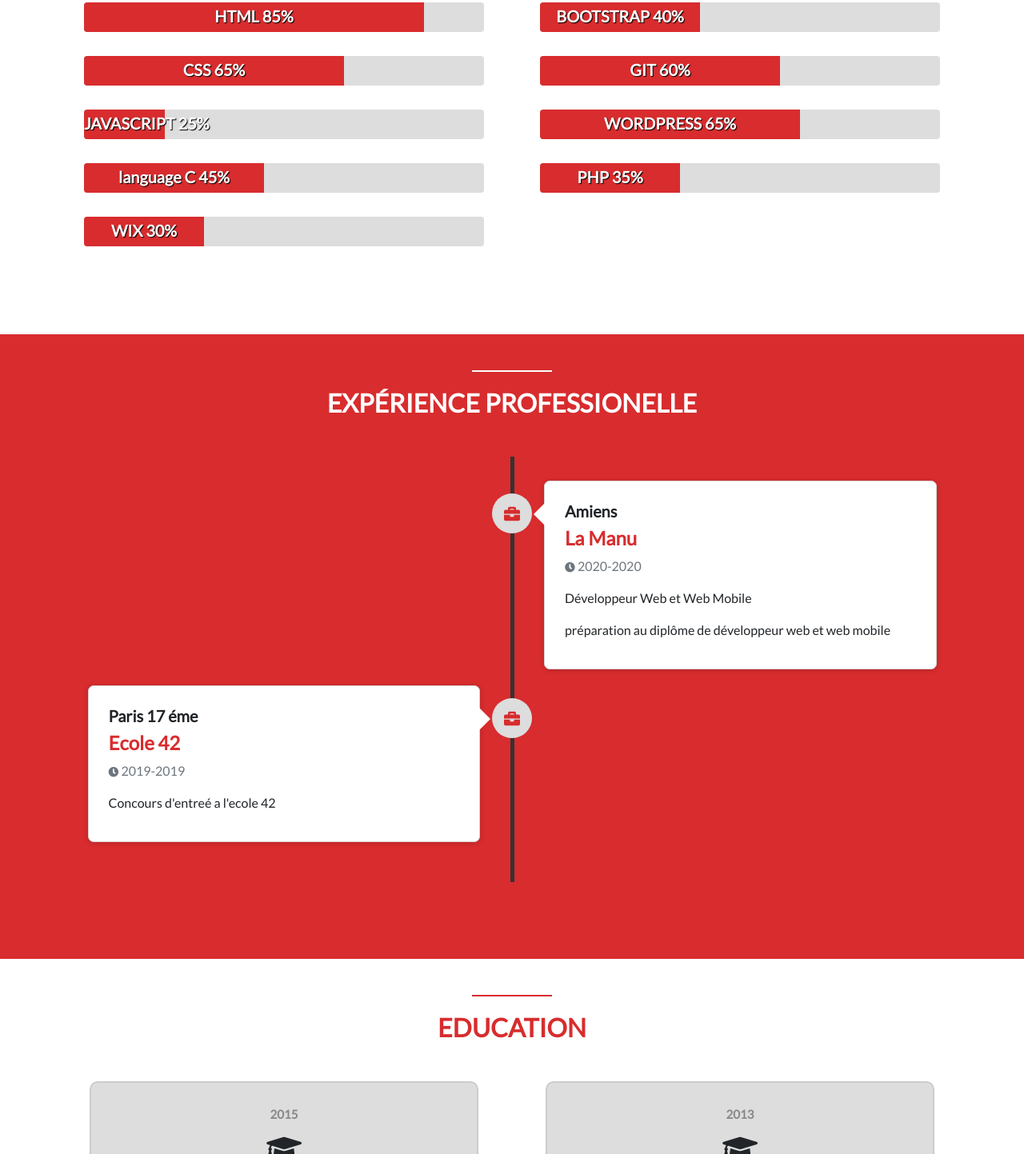
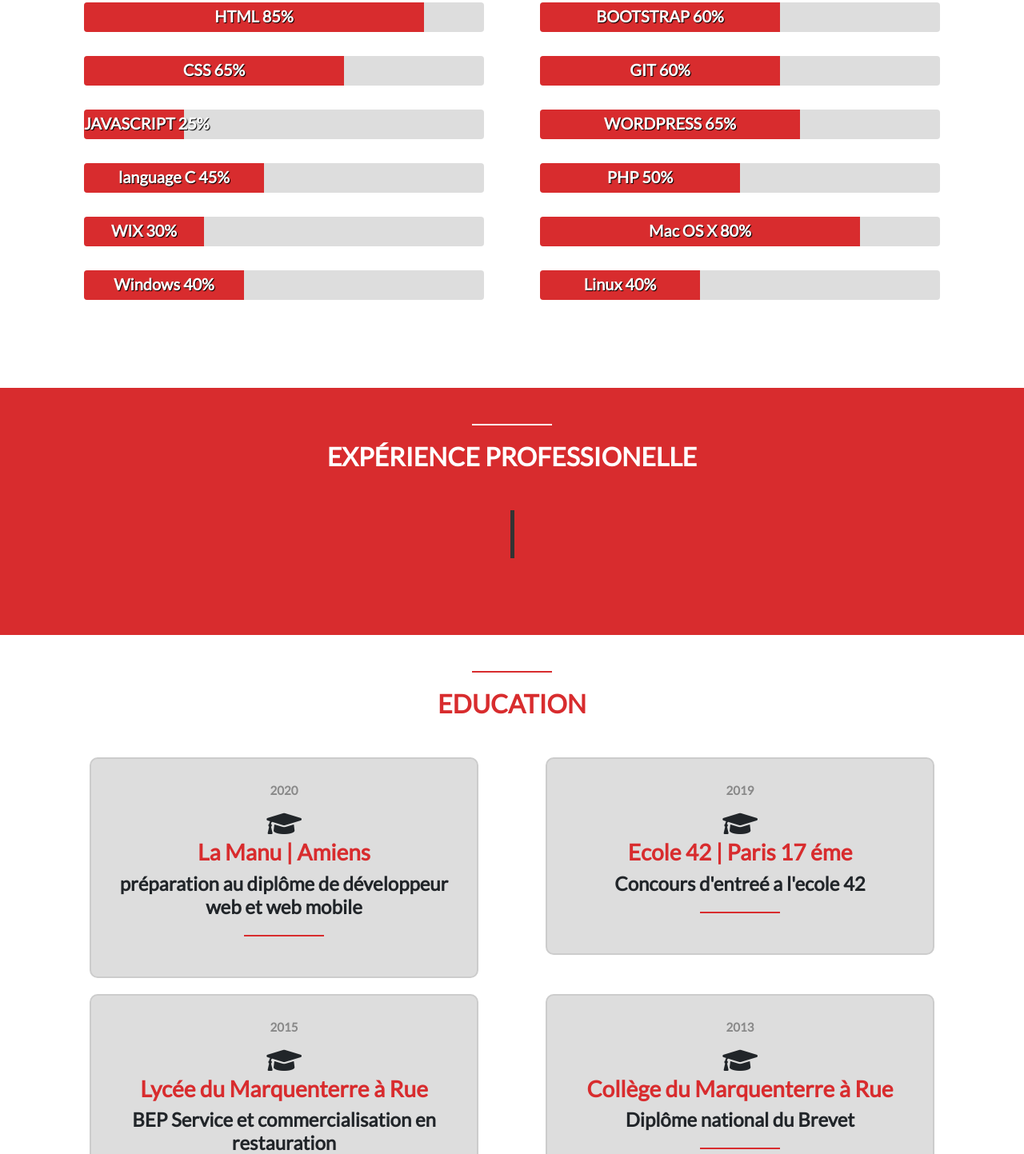
Before and after one commit to BrianFontaine/CV-Brian-D-veloppeurjunior, a plain HTML site: page index.html in a window 1280 px wide. Shown: the part 1048-2491 px from the top of the page at 80% size. Drawn offline with nearby package versions, Linux system fonts and the light colour scheme.

Commit message:
modification cv papier

```diff
--- a/index.html
+++ b/index.html
@@ -95,12 +95,18 @@
                             <h5>WIX 30%</h5>
                         </div>
                     </div>
+                    <div class="progress">
+                        <div class="progress-bar W10" role="progressbar" aria-valuenow="90" aria-valuemin="0"
+                            aria-valuemax="100" style="width:0%">
+                            <h5>Windows 40%</h5>
+                        </div>
+                    </div>
                 </div>
                 <div class="col-lg-6">
                     <div class="progress">
                         <div class="progress-bar BS" role="progressbar" aria-valuenow="80" aria-valuemin="0"
                             aria-valuemax="100" style="width:0%">
-                            <h5>BOOTSTRAP 40%</h5>
+                            <h5>BOOTSTRAP 60%</h5>
                         </div>
                     </div>
                     <div class="progress">
@@ -118,7 +124,19 @@
                     <div class="progress">
                         <div class="progress-bar PHP" role="progressbar" aria-valuenow="90" aria-valuemin="0"
                             aria-valuemax="100" style="width:0%">
-                            <h5>PHP 35%</h5>
+                            <h5>PHP 50%</h5>
+                        </div>
+                    </div>
+                    <div class="progress">
+                        <div class="progress-bar Mac" role="progressbar" aria-valuenow="90" aria-valuemin="0"
+                            aria-valuemax="100" style="width:0%">
+                            <h5>Mac OS X 80%</h5>
+                        </div>
+                    </div>
+                    <div class="progress">
+                        <div class="progress-bar linux" role="progressbar" aria-valuenow="90" aria-valuemin="0"
+                            aria-valuemax="100" style="width:0%">
+                            <h5>Linux 40%</h5>
                         </div>
                     </div>
                 </div>
@@ -134,7 +152,7 @@
                 <h2>Expérience Professionelle</h2>
             </div>
             <ul class="timeline">
-                <li>
+                <!-- <li>
                     <div class="timeline-badge"><span class="fas fa-briefcase"></span></div>
                     <div class="timeline-panel-container-inverted">
                         <div id="lamanu" class="timeline-panel">
@@ -149,8 +167,8 @@
                             </div>
                         </div>
                     </div>
-                </li>
-                <li>
+                </li> -->
+                <!-- <li>
                     <div class="timeline-badge"><span class="fas fa-briefcase"></span></div>
                     <div class="timeline-panel-container">
                         <div class="timeline-panel">
@@ -164,7 +182,7 @@
                             </div>
                         </div>
                     </div>
-                </li>
+                </li> -->
             </ul>
         </div>
     </section>
@@ -175,6 +193,24 @@
                 <h2>Education</h2>
             </div>
             <div class="row">
+                <div class="col-md-6">
+                    <div class="education-block">
+                        <h5>2020</h5>
+                        <span class="fas fa-graduation-cap"></span>
+                        <h3>La Manu | Amiens</h3>
+                        <h4> préparation au diplôme de développeur web et web mobile</h4>
+                        <div class="red-divider"></div>
+                    </div>
+                </div>
+                <div class="col-md-6">
+                    <div class="education-block">
+                        <h5>2019</h5>
+                        <span class="fas fa-graduation-cap"></span>
+                        <h3>Ecole 42 | Paris 17 éme</h3>
+                        <h4> Concours d'entreé a l'ecole 42</h4>
+                        <div class="red-divider"></div>
+                    </div>
+                </div>
                 <div class="col-md-6">
                     <div class="education-block">
                         <h5>2015</h5>
--- a/js/script.js
+++ b/js/script.js
@@ -38,7 +38,7 @@ $(function() {
   $(function() {
     var current_progress = 0;
     var interval = setInterval(function() {
-        current_progress += 1;
+        current_progress += 5;
         $(".JS")
         .css("width", current_progress + "%")
         .attr("aria-valuenow", current_progress);
@@ -66,7 +66,7 @@ $(function() {
         $(".PHP")
         .css("width", current_progress + "%")
         .attr("aria-valuenow", current_progress);
-        if (current_progress >= 35)
+        if (current_progress >= 50)
             clearInterval(interval);
     }, 300);
   });
@@ -90,7 +90,7 @@ $(function() {
         $(".BS")
         .css("width", current_progress + "%")
         .attr("aria-valuenow", current_progress);
-        if (current_progress >= 40)
+        if (current_progress >= 60)
             clearInterval(interval);
     }, 300);
   });
@@ -118,3 +118,36 @@ $(function() {
             clearInterval(interval);
     }, 300);
   });
+  $(function() {
+    var current_progress = 0;
+    var interval = setInterval(function() {
+        current_progress += 5;
+        $(".W10")
+        .css("width", current_progress + "%")
+        .attr("aria-valuenow", current_progress);
+        if (current_progress >= 40)
+            clearInterval(interval);
+    }, 300);
+  });
+  $(function() {
+    var current_progress = 0;
+    var interval = setInterval(function() {
+        current_progress += 5;
+        $(".Mac")
+        .css("width", current_progress + "%")
+        .attr("aria-valuenow", current_progress);
+        if (current_progress >= 80)
+            clearInterval(interval);
+    }, 300);
+  });
+  $(function() {
+    var current_progress = 0;
+    var interval = setInterval(function() {
+        current_progress += 5;
+        $(".linux")
+        .css("width", current_progress + "%")
+        .attr("aria-valuenow", current_progress);
+        if (current_progress >= 40)
+            clearInterval(interval);
+    }, 300);
+  });
```
Also changed, not shown: 1 other file.
